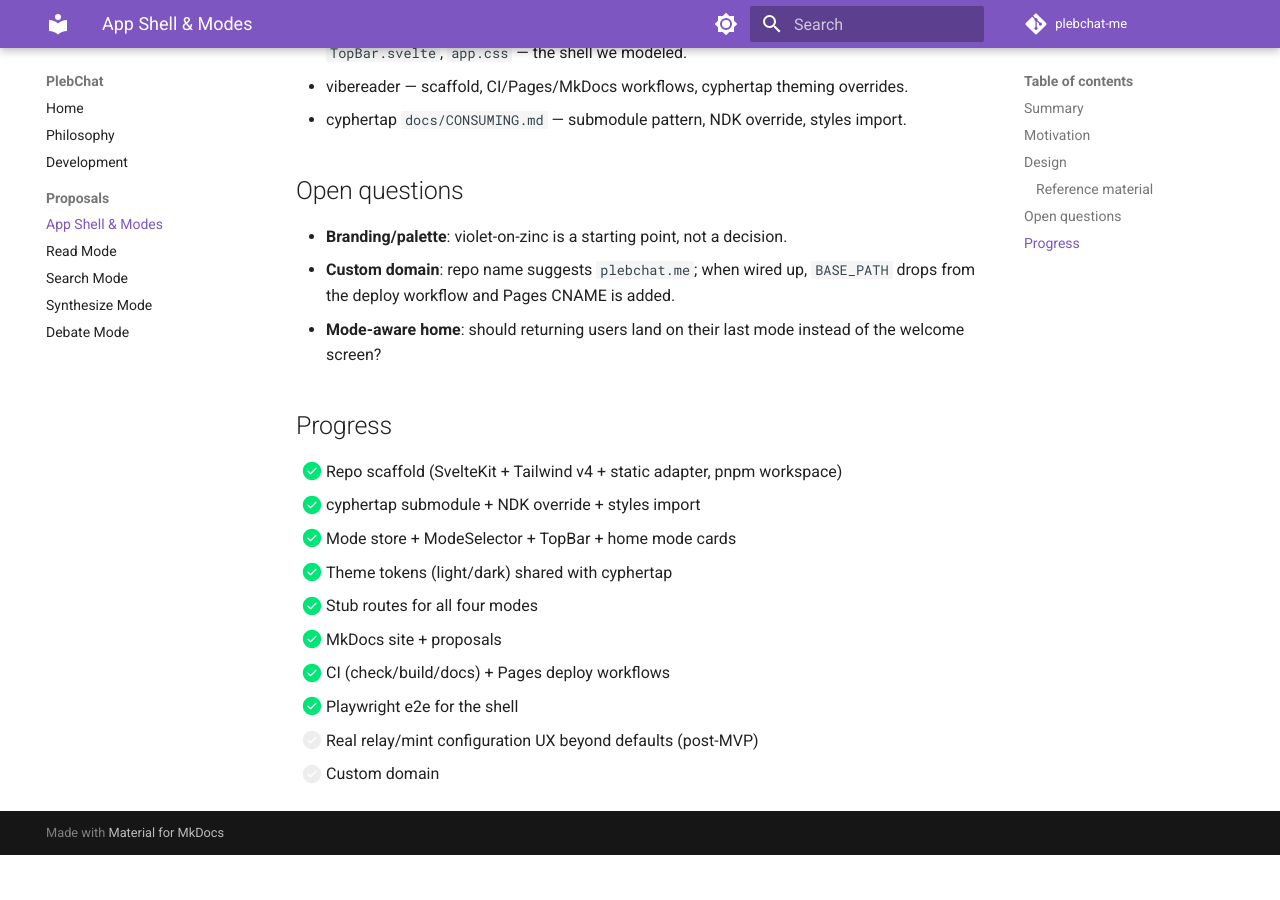
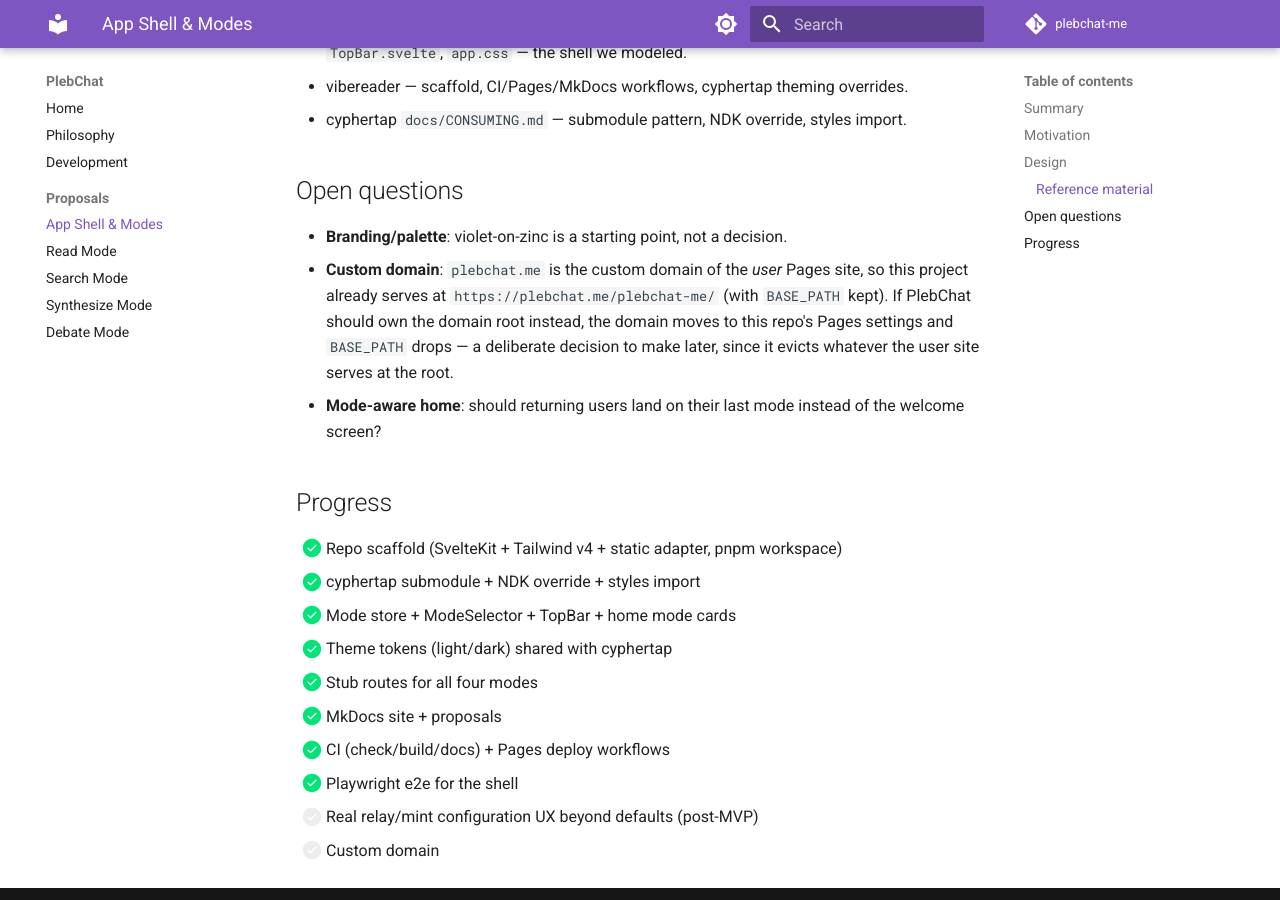
Before and after one commit to PlebeiusGaragicus/plebchat-me, an MkDocs documentation site: the page built from docs/proposals/app-shell-and-modes.md, in a window 1280 px wide and 900 px high, scrolled down 1196 px. Built offline with MkDocs 1.6.1 and Material for MkDocs 9.7.7, drawn with Linux system fonts in a browser that asks for light colours; comment, search, counter and statistics services are not loaded; before the commit the page ends 2051 px from its top, so only the background shows below that.

Commit message:
Record canonical URLs: app serves at plebchat.me/plebchat-me/
plebchat.me is the custom domain of the user Pages site, which fronts
all project sites — so this project's canonical URL keeps the repo-name
base path. Update mkdocs site_url, README links, and the custom-domain
open question in the shell proposal.

Co-Authored-By: Claude Fable 5 <noreply@anthropic.com>

```diff
--- a/docs/proposals/app-shell-and-modes.md
+++ b/docs/proposals/app-shell-and-modes.md
@@ -28,7 +28,7 @@ PlebChat is four mini-apps that share identity, wallet, theming, and navigation.
 ## Open questions
 
 - **Branding/palette**: violet-on-zinc is a starting point, not a decision.
-- **Custom domain**: repo name suggests `plebchat.me`; when wired up, `BASE_PATH` drops from the deploy workflow and Pages CNAME is added.
+- **Custom domain**: `plebchat.me` is the custom domain of the *user* Pages site, so this project already serves at `https://plebchat.me/plebchat-me/` (with `BASE_PATH` kept). If PlebChat should own the domain root instead, the domain moves to this repo's Pages settings and `BASE_PATH` drops — a deliberate decision to make later, since it evicts whatever the user site serves at the root.
 - **Mode-aware home**: should returning users land on their last mode instead of the welcome screen?
 
 ## Progress
--- a/mkdocs.yml
+++ b/mkdocs.yml
@@ -1,6 +1,8 @@
 site_name: PlebChat
 site_description: Read, search, synthesize and debate — a nostr-ecosystem app
-site_url: https://plebeiusgaragicus.github.io/plebchat-me/docs/
+# The user-site custom domain (plebchat.me) fronts all project Pages sites,
+# so this project serves at plebchat.me/plebchat-me/.
+site_url: https://plebchat.me/plebchat-me/docs/
 repo_url: https://github.com/PlebeiusGaragicus/plebchat-me
 repo_name: plebchat-me
 
```
Also changed, not shown: README.md (+1 -1 lines).
